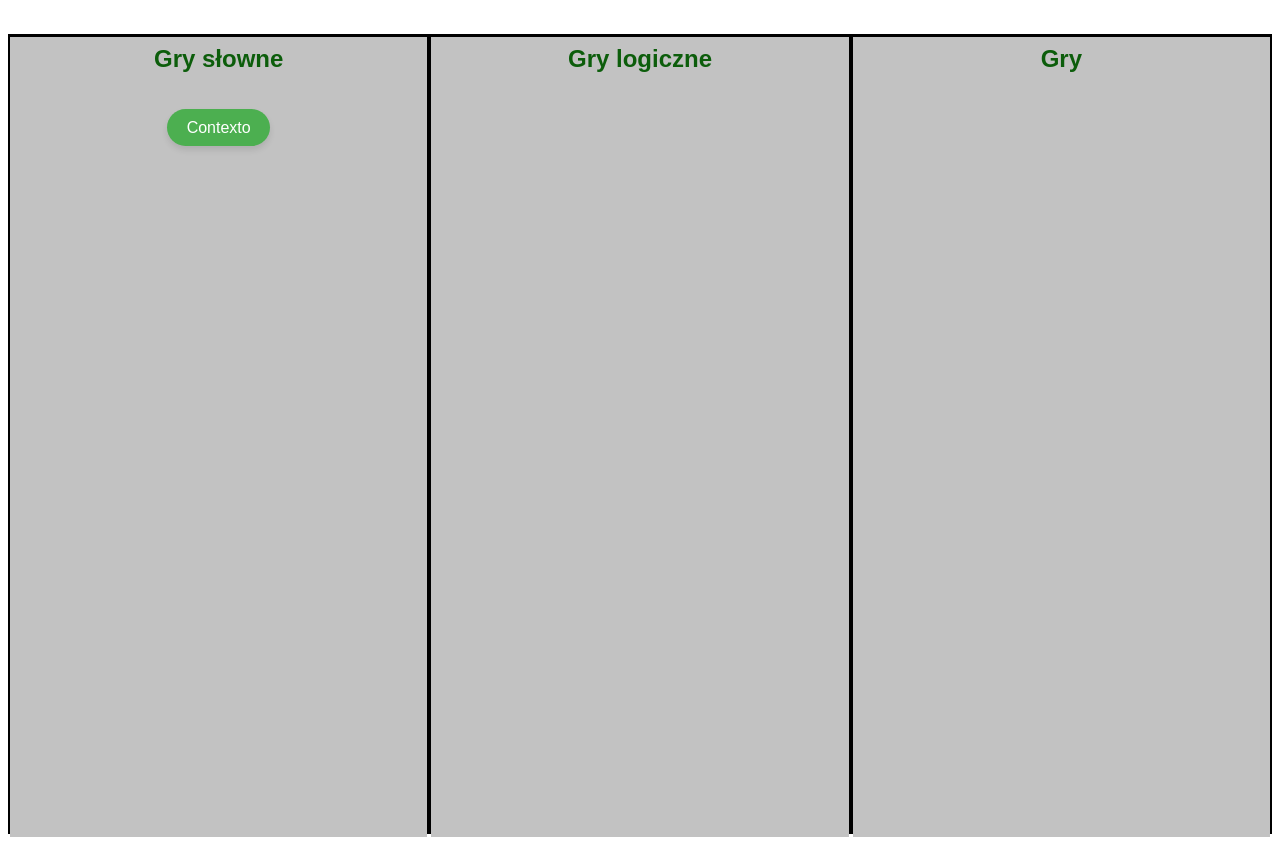
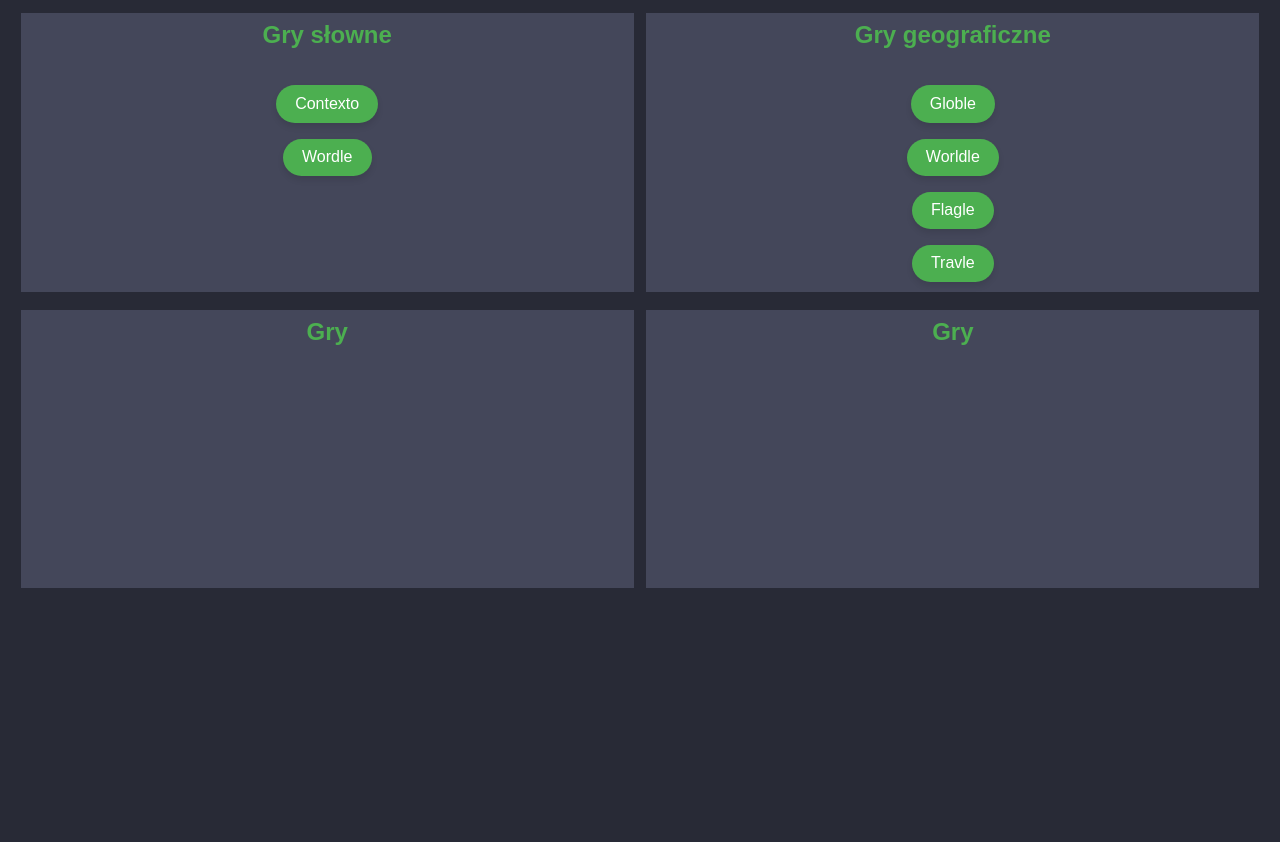
Before and after one commit to WojciechStawicki/AZS-DAILY, a plain HTML site: page index.html in a window 1280 px wide. Shown: the part 87-929 px from the top of the page. After the commit the page ends 800 px from the top, so only its background shows below. Drawn offline with Linux system fonts and the light colour scheme.

Commit message:
Update index.html

```diff
--- a/index.html
+++ b/index.html
@@ -8,25 +8,27 @@
 		src: url(ModernAntiqua-Regular.ttf);
 		}
 		.row {
-			height: 100vh;
+
+			height: 17.4rem;
 			width: 100%;
 			display: flex;
 			flex-direction: row;
-			justify-content: space-around;
-			background-color: #000000;
+			justify-content: space-evenly;
+			background-color: #282A36;
 		}
 		.column {
-			margin-top: 0.25%;
+			margin-top: 1%;
+			margin-bottom: 1%;
 			float: left;
-			width: 33%;
+			width: 48.5%;
 			display: flex;
 			flex-direction: column;
 			align-items: center;
-			height: 100vh;
-			background-color: #c2c2c2;
+			height: 100%;
+			background-color: #44475A;
 		}
 		.title {
-			font-size: 3em;
+			font-size: 2.5em;
 			font-family: Modern-Antiqua, sans-serif;
 			color: #0c5d0b;
 			text-align: center;
@@ -35,7 +37,7 @@
 		.subtitle {
 			font-size: 1.5em;
 			font-family: sans-serif;
-			color: #0c5d0b;
+			color: #4CAF50;
 			text-align: center;
 			margin-top: 0.5rem;
 		}
@@ -74,18 +76,52 @@
 	</script>
 </head>
 
-<body>
-<h1 class="title">AZS Dzienne gierki</h1><br>
+<body bgcolor=#282A36>
+
+<h1 class="title">AZS Dzienne gierki</h1>
 
 <div class="row">
 	<div class="column">
 		<h2 class="subtitle">Gry słowne</h2>
-	<button class="game-button" value="https://contexto.me/en/" onclick="open_website(this.value)">Contexto</button>
+	<button class="game-button"
+		value="https://contexto.me/en/"
+		onclick="open_website(this.value)">Contexto
+	</button>
+	<button class="game-button"
+		value="https://www.nytimes.com/games/wordle/index.html"
+		onclick="open_website(this.value)">Wordle
+	</button>
 	</div>
 	<div class="column">
-		<h2 class="subtitle">Gry logiczne</h2>
+		<h2 class="subtitle">Gry geograficzne</h2>
+		<button class="game-button"
+			value="https://globle-game.com/game"
+			onclick="open_website(this.value)">Globle
+		</button>
+		<button class="game-button"
+			value="https://worldle.teuteuf.fr/"
+			onclick="open_website(this.value)">Worldle
+		</button>
+		<button class="game-button"
+			value="hhttps://flagle-game.com/daily"
+			onclick="open_website(this.value)">Flagle
+		</button>
+		<button class="game-button"
+			value="https://travle.earth/"
+			onclick="open_website(this.value)">Travle
+		</button>
 	</div>
+</div>
+<br>
+<div class="row">
+
 	<div class="column">
-		<h2 class="subtitle">Gry </h2>
+		<h2 class="subtitle">Gry</h2>
 	</div>
+
+	<div class="column">
+		<h2 class="subtitle">Gry</h2>
+	</div>
+
+</div>
 </html>
```
